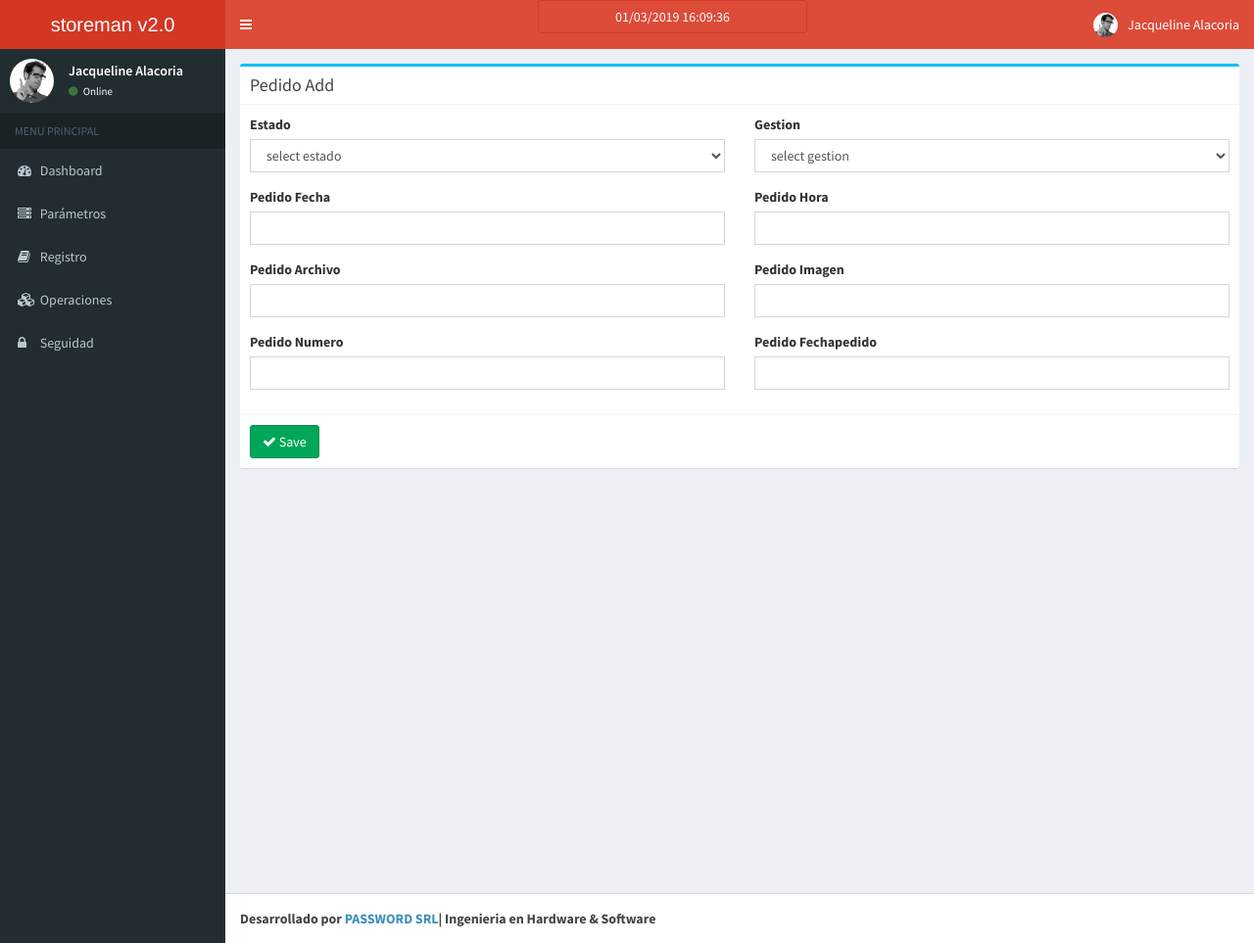
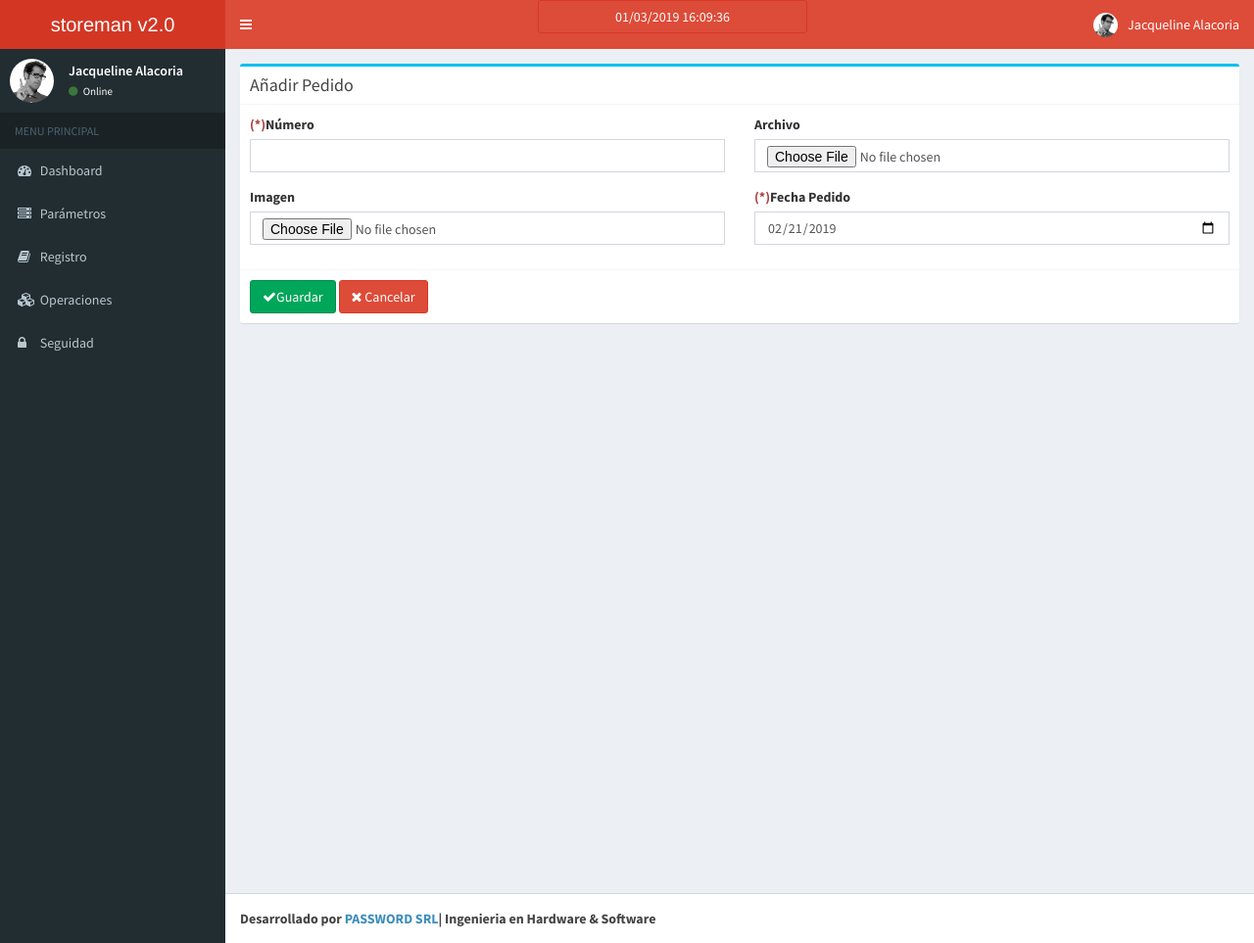
Before and after one commit to BitXad/storeman_web, a CodeIgniter app: page /storeman_web/pedido/add in a window 1280 px wide. Shown: the whole page at 98% size. Run offline with CodeIgniter, Linux system fonts and the light colour scheme; data comes from the database, SQL or seed files in the repository.

Commit message:
mejorando Pedido

```diff
--- a/application/controllers/Articulo.php
+++ b/application/controllers/Articulo.php
@@ -18,7 +18,11 @@ class Articulo extends CI_Controller{
     {
         $data['articulo'] = $this->Articulo_model->get_all_articulo();
 
+        $this->load->model('Categoria_model');
+        $data['all_categoria'] = $this->Categoria_model->get_all_categoria();
 
+        $this->load->model('Unidad_manejo_model');
+        $data['all_unidadmanejo'] = $this->Unidad_manejo_model->get_all_unidad_manejo();
 
         $data['_view'] = 'articulo/index';
         $this->load->view('layouts/main',$data);
--- a/application/controllers/Pedido.php
+++ b/application/controllers/Pedido.php
@@ -27,15 +27,98 @@ class Pedido extends CI_Controller{
      */
     function add()
     {
-        if(isset($_POST) && count($_POST) > 0)
+        $this->load->library('form_validation');
+        $this->form_validation->set_rules('pedido_numero','Pedido Numero','trim|required', array('required' => 'Este Campo no debe ser vacio'));
+        if($this->form_validation->run())
         {
+            /* *********************INICIO imagen***************************** */
+                $foto="";
+                if (!empty($_FILES['pedido_archivo']['name']))
+                {
+                    $this->load->library('image_lib');
+                    $config['upload_path'] = './resources/images/pedidos/archivos/';
+                    $config['allowed_types'] = '*';
+                    $config['max_size'] = 0;
+                    /*$config['max_width'] = 2900;
+                    $config['max_height'] = 2900;*/
+
+                    $new_name = time(); //str_replace(" ", "_", $this->input->post('proveedor_nombre'));
+                    $config['file_name'] = $new_name; //.$extencion;
+                    $config['file_ext_tolower'] = TRUE;
+
+                    $this->load->library('upload', $config);
+                    $this->upload->do_upload('pedido_archivo');
+
+                    $img_data = $this->upload->data();
+                    $extension = $img_data['file_ext'];
+
+                    $foto = $new_name.$extension;
+                }
+            /* *********************FIN imagen***************************** */
+
+            /* *********************INICIO imagen 2***************************** */
+                $foto2="";
+                if (!empty($_FILES['pedido_imagen']['name']))
+                {
+                    $this->load->library('image_lib');
+                    $config1['upload_path'] = './resources/images/pedidos/imagenes/';
+                    $config1['allowed_types'] = 'gif|jpeg|jpg|png';
+                    $config1['max_size'] = 0;
+                    $config1['max_width'] = 5900;
+                    $config1['max_height'] = 5900;
+
+                    $new_name1 = time(); //str_replace(" ", "_", $this->input->post('proveedor_nombre'));
+                    $config1['file_name'] = $new_name1; //.$extencion;
+                    $config1['file_ext_tolower'] = TRUE;
+
+                    $this->load->library('upload', $config1);
+                     $this->upload->initialize($config1);
+                    $this->upload->do_upload('pedido_imagen');
+
+                    $img_data1 = $this->upload->data();
+                    $extension1 = $img_data1['file_ext'];
+                    /* ********************INICIO para resize***************************** */
+                    if($img_data1['file_ext'] == ".jpg" || $img_data1['file_ext'] == ".png" || $img_data1['file_ext'] == ".jpeg" || $img_data1['file_ext'] == ".gif") {
+                        $conf1['image_library'] = 'gd2';
+                        $conf1['source_image'] = $img_data1['full_path'];
+                        $conf1['new_image'] = './resources/images/pedidos/imagenes/';
+                        $conf1['maintain_ratio'] = TRUE;
+                        $conf1['create_thumb'] = FALSE;
+                        $conf1['width'] = 800;
+                        $conf1['height'] = 600;
+                        $this->image_lib->clear();
+                        $this->image_lib->initialize($conf1);
+                        if(!$this->image_lib->resize()){
+                            echo $this->image_lib->display_errors('','');
+                        }
+                    }
+                    /* ********************F I N  para resize***************************** */
+
+                    $confi1['image_library'] = 'gd2';
+                    $confi1['source_image'] = './resources/images/pedidos/imagenes/'.$new_name1.$extension1;
+                    $confi1['new_image'] = './resources/images/pedidos/imagenes/'."thumb_".$new_name1.$extension1;
+                    $confi1['create_thumb'] = FALSE;
+                    $confi1['maintain_ratio'] = TRUE;
+                    $confi1['width'] = 50;
+                    $confi1['height'] = 50;
+
+                    $this->image_lib->clear();
+                    $this->image_lib->initialize($confi1);
+                    $this->image_lib->resize();
+
+                    $foto2 = $new_name1.$extension1;
+                }
+            /* *********************FIN imagen 2***************************** */
+            date_default_timezone_set('America/La_paz');
+            $estado_id = 1;
+            $gestion_id = 1;
             $params = array(
-				'estado_id' => $this->input->post('estado_id'),
-				'gestion_id' => $this->input->post('gestion_id'),
-				'pedido_fecha' => $this->input->post('pedido_fecha'),
-				'pedido_hora' => $this->input->post('pedido_hora'),
-				'pedido_archivo' => $this->input->post('pedido_archivo'),
-				'pedido_imagen' => $this->input->post('pedido_imagen'),
+				'estado_id' => $estado_id,
+				'gestion_id' => $gestion_id,
+				'pedido_fecha' => date("Y-m-d"),
+				'pedido_hora' => date("H:i:s"),
+				'pedido_archivo' => $foto,
+				'pedido_imagen' => $foto2,
 				'pedido_numero' => $this->input->post('pedido_numero'),
 				'pedido_fechapedido' => $this->input->post('pedido_fechapedido'),
             );
@@ -108,7 +191,7 @@ class Pedido extends CI_Controller{
                 }
             /* *********************FIN imagen***************************** */
             /* *********************INICIO imagen 2***************************** */
-                $fotoimg2="";
+                $foto2="";
                 $fotoimg2= $this->input->post('pedido_imagen1');
                 if (!empty($_FILES['pedido_imagen']['name']))
                 {
@@ -171,11 +254,12 @@ class Pedido extends CI_Controller{
                     $foto2 = $fotoimg2;
                 }
             /* *********************FIN imagen 2***************************** */
+
                 $params = array(
 					'estado_id' => $this->input->post('estado_id'),
 					'gestion_id' => $this->input->post('gestion_id'),
-					'pedido_fecha' => $this->input->post('pedido_fecha'),
-					'pedido_hora' => $this->input->post('pedido_hora'),
+					/*'pedido_fecha' => $this->input->post('pedido_fecha'),
+					'pedido_hora' => $this->input->post('pedido_hora'),*/
 					'pedido_archivo' => $foto,
 					'pedido_imagen' => $foto2,
 					'pedido_numero' => $this->input->post('pedido_numero'),
--- a/application/models/Pedido_model.php
+++ b/application/models/Pedido_model.php
@@ -37,15 +37,15 @@ class Pedido_model extends CI_Model
     {
         $pedido = $this->db->query("
             SELECT
-                *
+                p.*, e.estado_color, e.estado_descripcion, g.gestion_nombre
 
             FROM
-                `pedido`
+                pedido p
 
-            WHERE
-                1 = 1
+            LEFT JOIN estado e on p.estado_id = e.estado_id
+            LEFT JOIN gestion g on p.gestion_id = g.gestion_id
 
-            ORDER BY `pedido_id`
+            ORDER BY p.pedido_id DESC
         ")->result_array();
 
         return $pedido;
--- a/application/models/Unidad_manejo_model.php
+++ b/application/models/Unidad_manejo_model.php
@@ -28,10 +28,9 @@ class Unidad_manejo_model extends CI_Model
                 um.*, e.estado_color, e.estado_descripcion
 
             FROM
-                unidad_manejo um, estado e
+                unidad_manejo um
 
-            WHERE
-                um.estado_id = e.estado_id
+            LEFT JOIN estado e on um.estado_id = e.estado_id
 
             ORDER By um.umanejo_id DESC";
 
--- a/application/views/pedido/add.php
+++ b/application/views/pedido/add.php
@@ -2,85 +2,59 @@
     <div class="col-md-12">
       	<div class="box box-info">
             <div class="box-header with-border">
-              	<h3 class="box-title">Pedido Add</h3>
+              	<h3 class="box-title">Añadir Pedido</h3>
             </div>
-            <?php echo form_open('pedido/add'); ?>
+            <?php echo form_open_multipart('pedido/add'); ?>
           	<div class="box-body">
           		<div class="row clearfix">
 					<div class="col-md-6">
-						<label for="estado_id" class="control-label">Estado</label>
+						<label for="pedido_numero" class="control-label"><span class="text-danger">(*)</span>Número</label>
 						<div class="form-group">
-							<select name="estado_id" class="form-control">
-								<option value="">select estado</option>
-								<?php
-								foreach($all_estado as $estado)
-								{
-									$selected = ($estado['estado_id'] == $this->input->post('estado_id')) ? ' selected="selected"' : "";
-
-									echo '<option value="'.$estado['estado_id'].'" '.$selected.'>'.$estado['estado_descripcion'].'</option>';
-								}
-								?>
-							</select>
+							<input type="text" name="pedido_numero" value="<?php echo $this->input->post('pedido_numero'); ?>" class="form-control" id="pedido_numero" requirede />
+                                                        <span class="text-danger"><?php echo form_error('pedido_numero');?></span>
+						</div>
+					</div>
+                                        <div class="col-md-6">
+						<label for="pedido_archivo" class="control-label">Archivo</label>
+						<div class="form-group">
+                                                    <input type="file" name="pedido_archivo" value="<?php echo $this->input->post('pedido_archivo'); ?>" class="form-control" id="pedido_archivo" />
 						</div>
 					</div>
 					<div class="col-md-6">
-						<label for="gestion_id" class="control-label">Gestion</label>
+						<label for="pedido_imagen" class="control-label">Imagen</label>
 						<div class="form-group">
-							<select name="gestion_id" class="form-control">
-								<option value="">select gestion</option>
-								<?php
-								foreach($all_gestion as $gestion)
-								{
-									$selected = ($gestion['gestion_id'] == $this->input->post('gestion_id')) ? ' selected="selected"' : "";
-
-									echo '<option value="'.$gestion['gestion_id'].'" '.$selected.'>'.$gestion['gestion_nombre'].'</option>';
-								}
-								?>
-							</select>
+                                                    <input type="file" name="pedido_imagen" value="<?php echo $this->input->post('pedido_imagen'); ?>" class="form-control" id="pedido_imagen" accept="image/png, image/jpeg, jpg, image/gif" />
 						</div>
 					</div>
 					<div class="col-md-6">
-						<label for="pedido_fecha" class="control-label">Pedido Fecha</label>
+						<label for="pedido_fechapedido" class="control-label"><span class="text-danger">(*)</span>Fecha Pedido</label>
 						<div class="form-group">
-							<input type="text" name="pedido_fecha" value="<?php echo $this->input->post('pedido_fecha'); ?>" class="has-datepicker form-control" id="pedido_fecha" />
+							<input type="date" name="pedido_fechapedido" value="<?php echo ($this->input->post('pedido_fechapedido') ? $this->input->post('pedido_fechapedido') : date("Y-m-d") ); ?>" class="form-control" id="pedido_fecha" required />
 						</div>
 					</div>
-					<div class="col-md-6">
+				        <!--<div class="col-md-6">
 						<label for="pedido_hora" class="control-label">Pedido Hora</label>
 						<div class="form-group">
-							<input type="text" name="pedido_hora" value="<?php echo $this->input->post('pedido_hora'); ?>" class="form-control" id="pedido_hora" />
+							<input type="text" name="pedido_hora" value="<?php //echo $this->input->post('pedido_hora'); ?>" class="form-control" id="pedido_hora" />
 						</div>
 					</div>
-					<div class="col-md-6">
-						<label for="pedido_archivo" class="control-label">Pedido Archivo</label>
-						<div class="form-group">
-							<input type="text" name="pedido_archivo" value="<?php echo $this->input->post('pedido_archivo'); ?>" class="form-control" id="pedido_archivo" />
-						</div>
-					</div>
-					<div class="col-md-6">
-						<label for="pedido_imagen" class="control-label">Pedido Imagen</label>
-						<div class="form-group">
-							<input type="text" name="pedido_imagen" value="<?php echo $this->input->post('pedido_imagen'); ?>" class="form-control" id="pedido_imagen" />
-						</div>
-					</div>
-					<div class="col-md-6">
-						<label for="pedido_numero" class="control-label">Pedido Numero</label>
-						<div class="form-group">
-							<input type="text" name="pedido_numero" value="<?php echo $this->input->post('pedido_numero'); ?>" class="form-control" id="pedido_numero" />
-						</div>
-					</div>
+
+
 					<div class="col-md-6">
 						<label for="pedido_fechapedido" class="control-label">Pedido Fechapedido</label>
 						<div class="form-group">
-							<input type="text" name="pedido_fechapedido" value="<?php echo $this->input->post('pedido_fechapedido'); ?>" class="has-datepicker form-control" id="pedido_fechapedido" />
+							<input type="text" name="pedido_fechapedido" value="<?php //echo $this->input->post('pedido_fechapedido'); ?>" class="has-datepicker form-control" id="pedido_fechapedido" />
 						</div>
 					</div>
+                                        -->
 				</div>
 			</div>
           	<div class="box-footer">
             	<button type="submit" class="btn btn-success">
-            		<i class="fa fa-check"></i> Save
+                    <i class="fa fa-check"></i>Guardar
             	</button>
+                <a href="<?php echo site_url('pedido'); ?>" class="btn btn-danger">
+                    <i class="fa fa-times"></i> Cancelar</a>
           	</div>
             <?php echo form_close(); ?>
       	</div>
```
Also changed, not shown: application/views/articulo/index.php (+30 -2 lines), application/views/pedido/index.php (+8 -5 lines), resources/images/pedidos/imagenes/1551454987.jpg (added), resources/images/pedidos/imagenes/1551455445.jpg (added), resources/images/pedidos/imagenes/thumb_1551454987.jpg (added), resources/images/pedidos/imagenes/thumb_1551455445.jpg (added), 2 other files.
